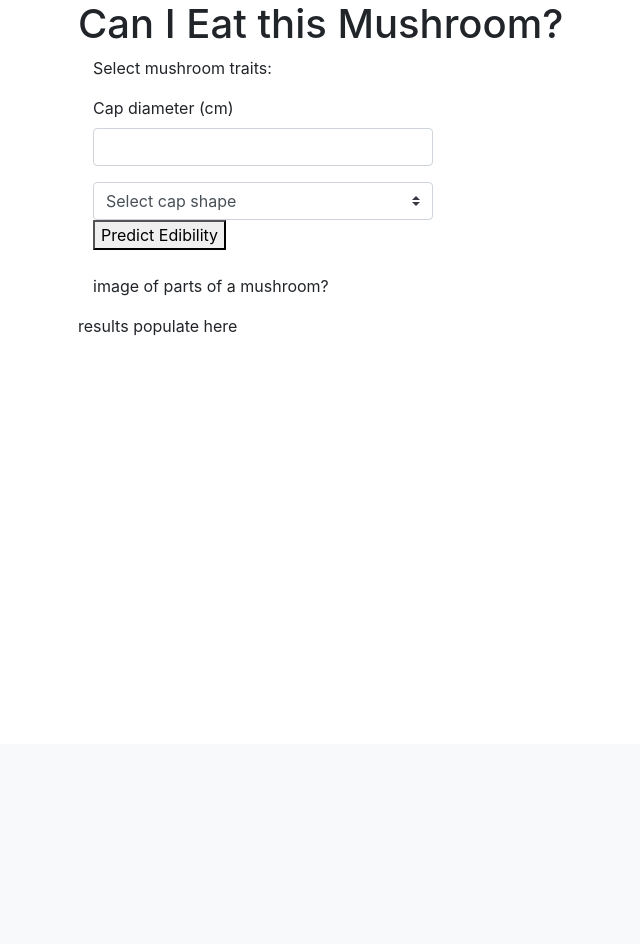
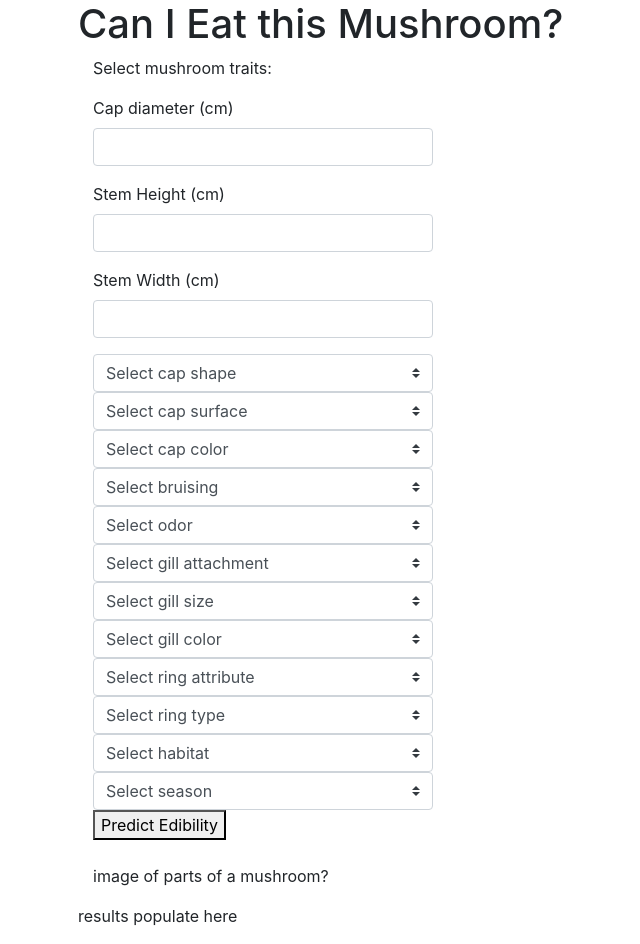
Before and after one commit to cdenq/mushroom-edibility-predictor-web-app, a Flask app: template templates/index.html in a window 1280 px wide. Shown: the part 56-1000 px from the top of the page, without its empty margins (7-647 px from the left). Before the commit the page ends 391 px from the top, so only its background shows below. Run offline with Flask 2, Linux system fonts and the light colour scheme; the template is opened without the code that fills it, so the values that code supplies are empty; some libraries are stand-ins or nearby versions.

Commit message:
Added all the features for the user input

```diff
--- a/templates/index.html
+++ b/templates/index.html
@@ -61,6 +61,16 @@
               <input type="email" class="form-control" id="exampleFormControlInput1" placeholder="">
             </div>
 
+            <div class="form-group">
+              <label for="exampleFormControlInput1">Stem Height (cm)</label>
+              <input type="email" class="form-control" id="exampleFormControlInput1" placeholder="">
+            </div>
+
+            <div class="form-group">
+              <label for="exampleFormControlInput1">Stem Width (cm)</label>
+              <input type="email" class="form-control" id="exampleFormControlInput1" placeholder="">
+            </div>
+
           <select class="custom-select select_choice" id="cap_shape">
             <option selected>Select cap shape</option>
             <option value="b">bell</option>
@@ -70,6 +80,124 @@
             <option value="s">sunken</option>
             <option value="p">spherical</option>
             <option value="o">others</option>
+          </select>
+
+          <select class="custom-select select_choice" id="cap_surface">
+            <option selected>Select cap surface</option>
+            <option value="f">fibrous</option>
+            <option value="g">grooves</option>
+            <option value="y">scaly</option>
+            <option value="s">smooth</option>
+          </select>
+
+          <select class="custom-select select_choice" id="cap_color">
+            <option selected>Select cap color</option>
+            <option value="n">brown</option>
+            <option value="b">buff</option>
+            <option value="c">cinnamon</option>
+            <option value="g">gray</option>
+            <option value="r">green</option>
+            <option value="p">pink</option>
+            <option value="u">purple</option>
+            <option value="e">red</option>
+            <option value="w">white</option>
+            <option value="y">yellow</option>
+            <option value="l">blue</option>
+            <option value="o">orange</option>
+            <option value="k">black</option>
+          </select>
+
+          <select class="custom-select select_choice" id="bruises">
+            <option selected>Select bruising</option>
+            <option value="t">bruises</option>
+            <option value="f">no</option>
+          </select>
+
+          <select class="custom-select select_choice" id="odor">
+            <option selected>Select odor</option>
+            <option value="a">almond</option>
+            <option value="l">anise</option>
+            <option value="c">creosote</option>
+            <option value="y">fishy</option>
+            <option value="f">foul</option>
+            <option value="m">musty</option>
+            <option value="n">none</option>
+            <option value="p">pungent</option>
+            <option value="s">spicy</option>
+          </select>
+
+          <select class="custom-select select_choice" id="gill_attachment">
+            <option selected>Select gill attachment</option>
+            <option value="a">attached</option>
+            <option value="d">descending</option>
+            <option value="f">free</option>
+            <option value="n">notched</option>
+          </select>
+
+          <select class="custom-select select_choice" id="gill_size">
+            <option selected>Select gill size</option>
+            <option value="b">broad</option>
+            <option value="n">narrow</option>
+          </select>
+
+          <select class="custom-select select_choice" id="gill_color">
+            <option selected>Select gill color</option>
+            <option value="n">brown</option>
+            <option value="b">buff</option>
+            <option value="c">cinnamon</option>
+            <option value="g">gray</option>
+            <option value="r">green</option>
+            <option value="p">pink</option>
+            <option value="u">purple</option>
+            <option value="e">red</option>
+            <option value="w">white</option>
+            <option value="y">yellow</option>
+            <option value="l">blue</option>
+            <option value="o">orange</option>
+            <option value="k">black</option>
+            <option value="f">none</option>
+          </select>
+
+          <select class="custom-select select_choice" id="ring">
+            <option selected>Select ring attribute</option>
+            <option value="t">ring</option>
+            <option value="f">none</option>
+          </select>
+
+          <select class="custom-select select_choice" id="ring_type">
+            <option selected>Select ring type</option>
+            <option value="c">cobwebby</option>
+            <option value="e">evanescent</option>
+            <option value="r">flaring</option>
+            <option value="g">grooved</option>
+            <option value="l">large</option>
+            <option value="p">pendant</option>
+            <option value="s">sheathing</option>
+            <option value="z">zone</option>
+            <option value="y">scaly</option>
+            <option value="m">movable</option>
+            <option value="f">none</option>
+            <option value="?">unknown</option>
+          </select>
+
+          <select class="custom-select select_choice" id="habitat">
+            <option selected>Select habitat</option>
+            <option value="g">grasses</option>
+            <option value="l">leaves</option>
+            <option value="m">meadows</option>
+            <option value="p">paths</option>
+            <option value="h">heaths</option>
+            <option value="u">urban</option>
+            <option value="w">waste</option>
+            <option value="d">woods</option>
+          </select>
+
+          <select class="custom-select select_choice" id="season">
+            <option selected>Select season</option>
+            <option value="s">spring</option>
+            <option value="u">summer</option>
+            <option value="a">autumn</option>
+            <option value="w">winter</option>
           </select>
 
           </form>
```
